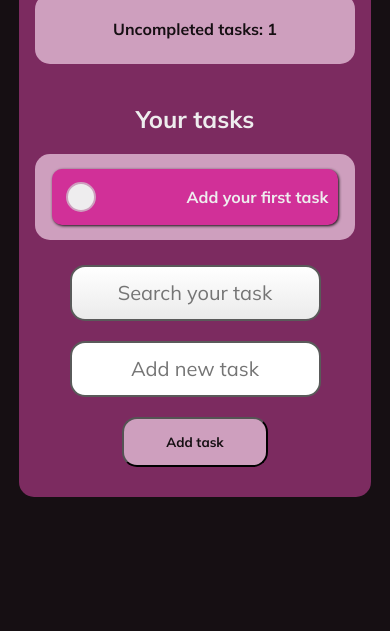
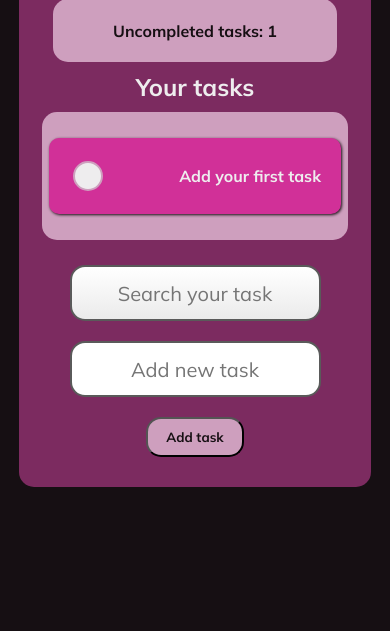
Before and after one commit to petr-simik/MyToDoApp, a plain HTML site: page index.html in a window 390 px wide. Shown: the part 213-844 px from the top of the page. Drawn offline with Linux system fonts and the light colour scheme.

Commit message:
Update style.css

```diff
--- a/style.css
+++ b/style.css
@@ -60,7 +60,7 @@ p {
 
 .mainDiv {
     width: 40vh;
-    background-color: #7c2b60;
+    background-color: var(--secondary);
     display: flex;
     justify-content: center;
     align-content: center;
@@ -70,7 +70,7 @@ p {
 #container {
     font-weight: 700;
     width: 25vh;
-    background-color: #ce9fbe;
+    background-color: var(--primary);
 }
 
 div {
@@ -104,7 +104,7 @@ div {
 }
 
 .taskSearch:hover {
-    transform: scale(1.1);
+    transform: scale(1.05);
 }
 
 #newTask {
@@ -119,7 +119,7 @@ div {
 }
 
 #newTask:hover {
-    transform: scale(1.1);
+    transform: scale(1.05);
 }
 
 .task {
@@ -127,19 +127,19 @@ div {
     flex-direction: row;
     align-items: center;
     justify-content: space-between;
-    padding: 10px;
     margin: 10px;
     border-radius: 10px;
-    background-color: #d13098;
+    background-color: var(--accent);
     box-shadow: 1px 1px 3px #160f13;
     width: 95%;
+    min-height: fit-content;
     overflow: hidden;
     color: var(--text);
     transition: 0.5s;
 }
 
 .task:hover {
-    transform: scale(1.05);
+    transform: scale(1.03);
 }
 
 .task input[type="checkbox"] {
@@ -148,8 +148,8 @@ div {
     min-height: 30px;
     border-radius: 50%;
     appearance: none;
-    border: 2px solid #ce9fbe;
-    background-color: #eeedee;
+    border: 2px solid var(--primary);
+    background-color: var(--text);
     cursor: pointer;
 }
 
@@ -177,7 +177,7 @@ div {
 .form input[type="submit"]:hover {
     background-color: var(--accent);
     color: var(--text);
-    transform: scale(1.1);
+    transform: scale(1.05);
 }
 
 .task .delete-icon {
@@ -199,6 +199,11 @@ div {
 
     h1 {
         font-size: 30px;
+        margin: 10px;
+    }
+
+    h2 {
+        margin: 10px;
     }
 
     main {
@@ -214,7 +219,11 @@ div {
     }
 
     #container {
-        width: 90%;
+        width: 85%;
+        padding-block: 1em;
+        min-height: fit-content;
+        max-height: 200px;
+        overflow: auto;
     }
 
     .left-tasks-p {
@@ -224,18 +233,29 @@ div {
     .uncompletedTasks {
         width: 90%;
         margin-top: 10px;
+        padding: 0.5% 0.5%;
+        margin: 0px;
+        margin-top: 5px;
     }
 
     .taskSearch {
         width: 100%;
+        height: 10%;
+    }
+
+    .task {
+        padding: 20px;
+        min-height: fit-content;
     }
 
     #newTask {
         width: 100%;
+        height: 10%;
     }
 
     .form input[type="submit"] {
-        width: 60%;
+        width: 40%;
+        padding: 10px 0px;
     }
 
 }
```
